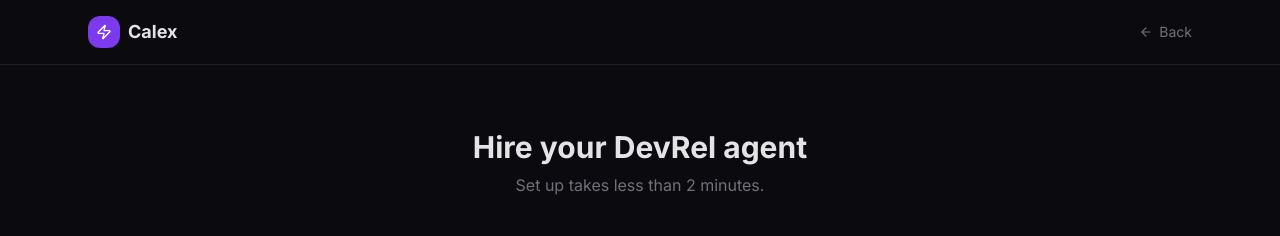
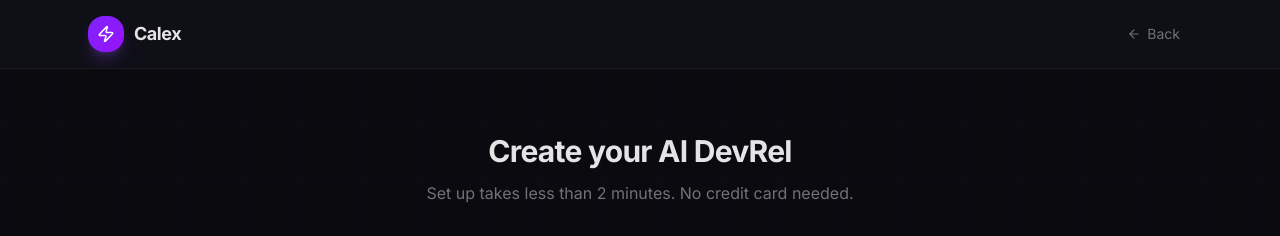
Before and after one commit to rajashekarcs2023/ycwebagents-hack26, a Next.js app in the folder frontend/: page /app/onboarding in a window 1280 px wide. Shown: the top 236 px of the page. Built offline with nearby package versions, Linux system fonts and the light colour scheme; no server answers.

Commit message:
style: update onboarding page layout and flow

```diff
--- a/frontend/app/app/onboarding/page.tsx
+++ b/frontend/app/app/onboarding/page.tsx
@@ -9,19 +9,19 @@ export const metadata = {
 
 export default function OnboardingPage() {
   return (
-    <div className="min-h-screen bg-background">
+    <div className="min-h-screen bg-background bg-grid">
       {/* Nav */}
-      <header className="border-b border-border">
+      <header className="sticky top-0 z-50 glass border-b border-white/5">
         <div className="mx-auto flex max-w-6xl items-center justify-between px-6 py-4">
-          <Link href="/" className="flex items-center gap-2">
-            <div className="flex h-8 w-8 items-center justify-center rounded-lg bg-primary">
-              <Zap className="h-4 w-4 text-primary-foreground" />
+          <Link href="/" className="flex items-center gap-2.5">
+            <div className="flex h-9 w-9 items-center justify-center rounded-xl bg-gradient-to-br from-violet-600 to-purple-600 shadow-lg shadow-violet-500/25">
+              <Zap className="h-4.5 w-4.5 text-white" />
             </div>
-            <span className="text-lg font-bold text-foreground">Calex</span>
+            <span className="text-lg font-bold tracking-tight text-foreground">Calex</span>
           </Link>
           <Link
             href="/"
-            className="inline-flex items-center gap-1.5 text-sm text-muted-foreground transition-colors hover:text-foreground"
+            className="inline-flex items-center gap-1.5 rounded-lg px-3 py-2 text-sm text-muted-foreground transition-all hover:text-foreground hover:bg-white/5"
           >
             <ArrowLeft className="h-3.5 w-3.5" />
             Back
@@ -31,15 +31,15 @@ export default function OnboardingPage() {
 
       <main className="mx-auto max-w-lg px-6 py-16">
         <div className="mb-10 text-center">
-          <h1 className="mb-2 text-3xl font-bold text-foreground text-balance">
-            Hire your DevRel agent
+          <h1 className="mb-3 text-3xl font-bold tracking-tight text-foreground">
+            Create your AI DevRel
           </h1>
           <p className="text-muted-foreground">
-            Set up takes less than 2 minutes.
+            Set up takes less than 2 minutes. No credit card needed.
           </p>
         </div>
 
-        <div className="rounded-xl border border-border bg-card p-8">
+        <div className="rounded-2xl border border-white/5 bg-white/[0.02] p-8">
           <OnboardingWizard />
         </div>
       </main>
```
